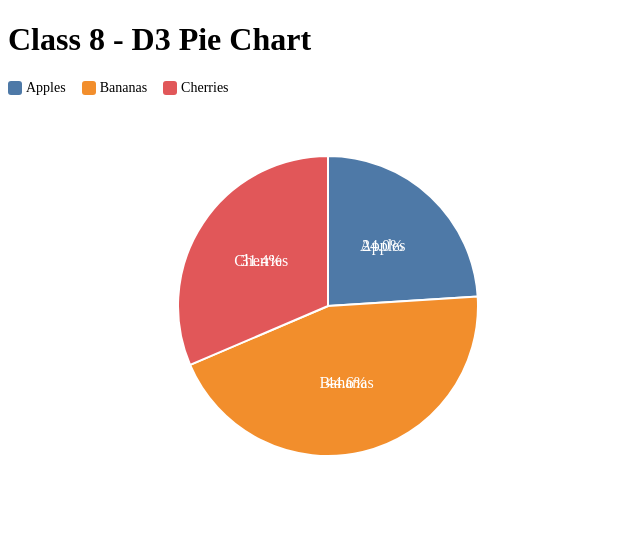
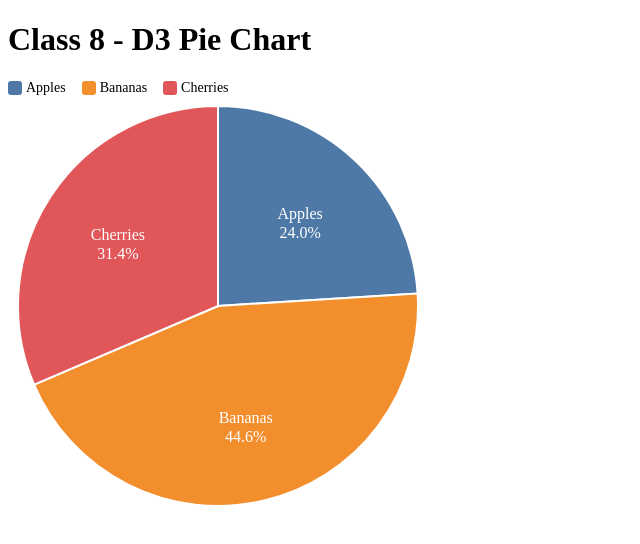
Before and after one commit to haoshuai999/dvs-mentorship, a SvelteKit app in the folder 2026/svelte-2026/: page /class8 in a window 1280 px wide. Shown: the top 544 px of the page, without its empty margins (0-640 px from the left). Built offline with nearby package versions, Linux system fonts and the light colour scheme.

Commit message:
Use tabs instead of spaces

```diff
--- a/2026/svelte-2026/src/routes/class8/+page.svelte
+++ b/2026/svelte-2026/src/routes/class8/+page.svelte
@@ -7,10 +7,10 @@
 		{ label: "Cherries", value: 55 },
 	];
 
-  const width = 640;
+	const width = 420;
 	const height = 420;
-  const radius = 150;
-  const labelRadius = 80;
+	const radius = 200;
+	const labelRadius = 120;
 
 	const color = d3
 		.scaleOrdinal()
@@ -44,12 +44,15 @@
 	<svg {width} {height} aria-label="Fruit distribution pie chart">
 		<g transform="translate({width / 2},{height / 2})">
 			{#each pieData as slice}
+				<g>
+					<title>{slice.data.value}</title>
 					<path
 						d={arcPath(slice)}
 						fill={color(slice.data.label)}
 						stroke="#ffffff"
 						stroke-width="2"
 					/>
+				</g>
 			{/each}
 
 			{#each pieData as slice}
@@ -57,7 +60,6 @@
 					x={labelArc.centroid(slice)[0]}
 					y={labelArc.centroid(slice)[1]}
 					text-anchor="middle"
-          dominant-baseline="middle"
 					font-size="16px"
 					fill="white"
 				>
@@ -67,7 +69,7 @@
 					x={labelArc.centroid(slice)[0]}
 					y={labelArc.centroid(slice)[1]}
 					text-anchor="middle"
-          dominant-baseline="middle"
+					dy="1.2em"
 					font-size="16px"
 					fill="white"
 				>
```
Also changed, not shown: 2026/svelte-2026/src/routes/class7/+page.svelte (+1 -6 lines), 2026/svelte-2026/jsconfig.json (indentation only), 2026/svelte-2026/package.json (indentation only), 2026/svelte-2026/src/app.html (indentation only), 2026/svelte-2026/vite.config.js (indentation only), 2 other files (tests, documents, lock files or other folders). Lines whose indentation alone changed are shown as unchanged.
